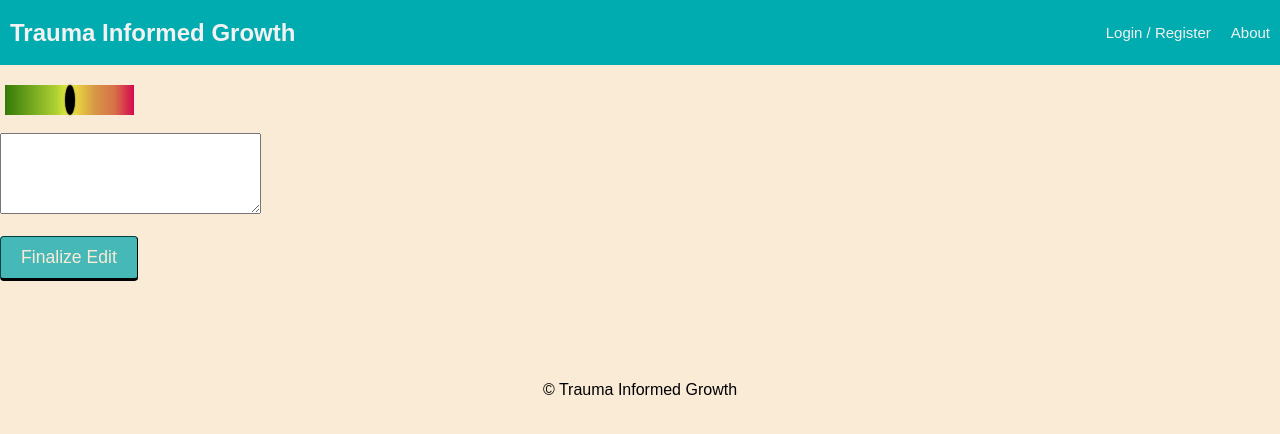
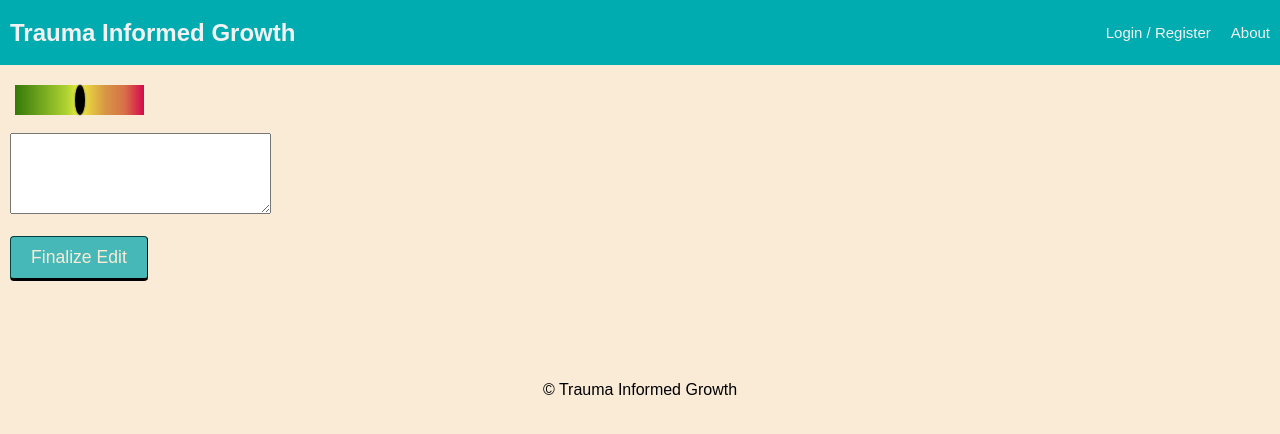
Before and after one commit to leilasadr/TIG---prime-solo-project, a React (Create React App) app: page /#/feedbacks/edit/1 in a window 1280 px wide. Shown: the top 434 px of the page. Built offline with nearby package versions, Linux system fonts and the light colour scheme; no server answers.

Commit message:
Another adjustment for the edit page

```diff
--- a/src/components/FeedbackPage/FeedbackEditPage.css
+++ b/src/components/FeedbackPage/FeedbackEditPage.css
@@ -1,3 +1,7 @@
 body {
     padding-top: 90px;
   }
+
+  .editForm {
+    padding-left: 10px;
+  }
--- a/src/components/FeedbackPage/FeedbackEditPage.jsx
+++ b/src/components/FeedbackPage/FeedbackEditPage.jsx
@@ -73,7 +73,7 @@ function FeedbackEditPage() {
     const colorHexCode = getColorHexCode(colorValue);
 
     return (
-        <form onSubmit={finalizeFeedbackEdit}>
+        <form className="editForm" onSubmit={finalizeFeedbackEdit}>
 
             <input
             name="color_feedback"
```
